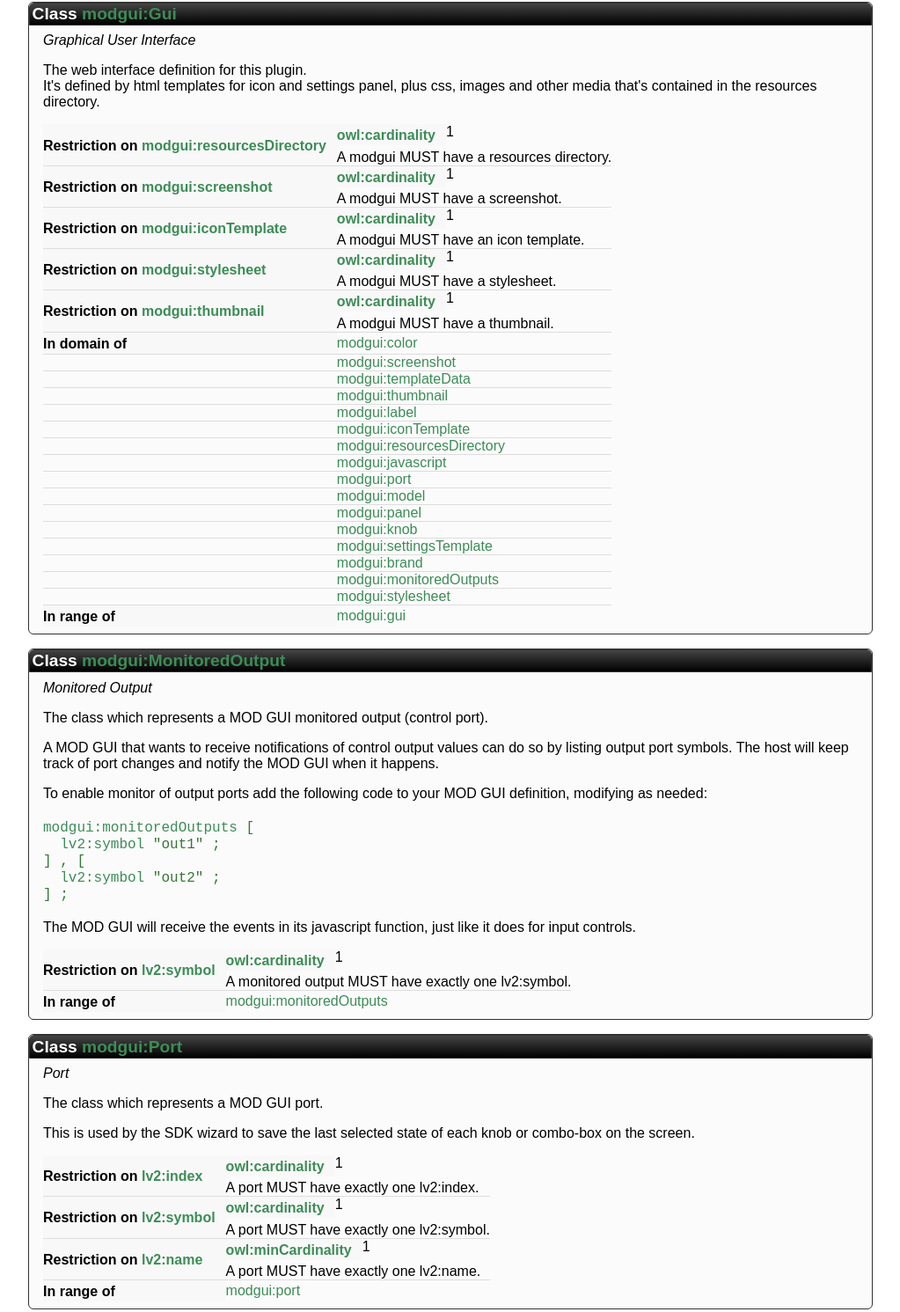
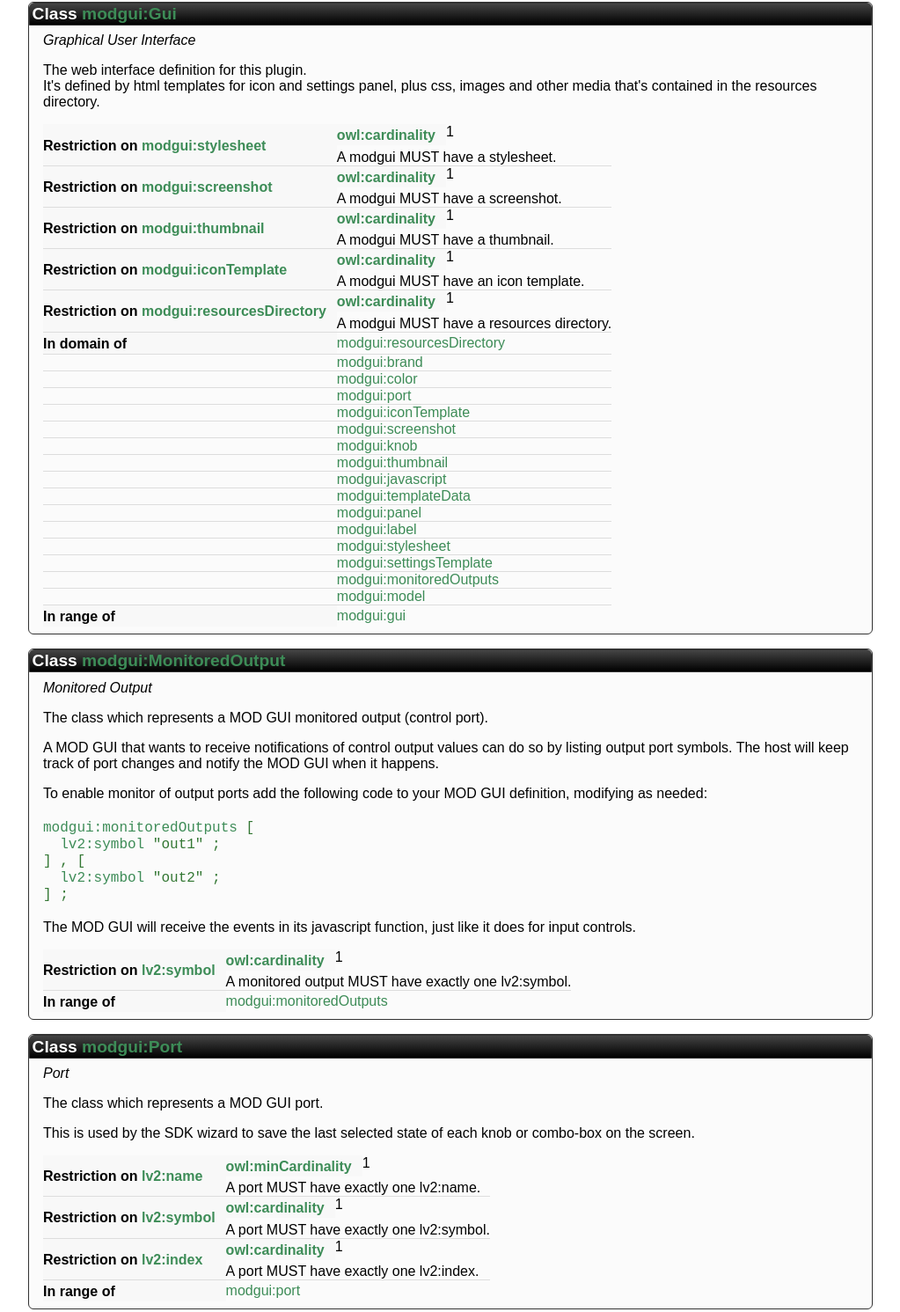
Before and after one commit to mod-audio/mod-sdk, a plain HTML site: page modgui/index.html in a window 1280 px wide. Shown: the part 1058-2549 px from the top of the page at 88% size, without its empty margins (128-1151 px from the left). Drawn offline with Linux system fonts and the light colour scheme.

```diff
--- a/modgui/index.html
+++ b/modgui/index.html
@@ -30,7 +30,7 @@
             <tr><th>Version</th><td>@REVISION@</td></tr>-->
         <!--<tr><th>Prefixes</th><td><span><a href="http://ontologi.es/doap-changeset#">dcs</a> <a href="http://usefulinc.com/ns/doap#">doap</a> <a href="http://xmlns.com/foaf/0.1/">foaf</a> <a href="http://lv2plug.in/ns/lv2core#">lv2</a> <a href="http://moddevices.com/ns/modgui#">modgui</a> <a href="http://www.w3.org/2002/07/owl#">owl</a> <a href="http://lv2plug.in/ns/ext/port-props#">pprops</a> <a href="http://www.w3.org/1999/02/22-rdf-syntax-ns#">rdf</a> <a href="http://www.w3.org/2000/01/rdf-schema#">rdfs</a> <a href="http://lv2plug.in/ns/extensions/units#">units</a> <a href="http://www.w3.org/2001/XMLSchema#">xsd</a> </span></td></tr>-->
         <tr><th>Version</th><td>2.0</td></tr>
-        <tr><th>Date</th><td>2017-02-02</td></tr>
+        <tr><th>Date</th><td>2017-06-20</td></tr>
         <tr><th>Discuss</th><td><a href="mailto:None">None</a> <a href="None">(subscribe)</a></td></tr>
         <tr><th class="metahead">Developers</th><td><span class="author" property="doap:developer">Luis Fagundes</span>, <span class="author" property="doap:developer">Filipe Coelho</span></td></tr><tr><th class="metahead">Maintainer</th><td><span class="author" property="doap:maintainer">Filipe Coelho</span></td></tr>
       </table>
@@ -114,42 +114,42 @@ The web interface definition for this plugin.<br/>
 It's defined by html templates for icon and settings panel, plus css, images and other media that's contained in the resources directory.
 </p>
 </div></div>
-<table class="terminfo"><tr><th>Restriction on <a href="#resourcesDirectory" >modgui:resourcesDirectory</a></th><td><table class="restriction"><tr><th><a href="http://www.w3.org/2002/07/owl#cardinality" >owl:cardinality</a></th>
+<table class="terminfo"><tr><th>Restriction on <a href="#stylesheet" >modgui:stylesheet</a></th><td><table class="restriction"><tr><th><a href="http://www.w3.org/2002/07/owl#cardinality" >owl:cardinality</a></th>
 <td>1</td></tr>
 </table>
-<span>A modgui MUST have a resources directory.</span>
+<span>A modgui MUST have a stylesheet.</span>
 </td></tr><tr><th>Restriction on <a href="#screenshot" >modgui:screenshot</a></th><td><table class="restriction"><tr><th><a href="http://www.w3.org/2002/07/owl#cardinality" >owl:cardinality</a></th>
 <td>1</td></tr>
 </table>
 <span>A modgui MUST have a screenshot.</span>
+</td></tr><tr><th>Restriction on <a href="#thumbnail" >modgui:thumbnail</a></th><td><table class="restriction"><tr><th><a href="http://www.w3.org/2002/07/owl#cardinality" >owl:cardinality</a></th>
+<td>1</td></tr>
+</table>
+<span>A modgui MUST have a thumbnail.</span>
 </td></tr><tr><th>Restriction on <a href="#iconTemplate" >modgui:iconTemplate</a></th><td><table class="restriction"><tr><th><a href="http://www.w3.org/2002/07/owl#cardinality" >owl:cardinality</a></th>
 <td>1</td></tr>
 </table>
 <span>A modgui MUST have an icon template.</span>
-</td></tr><tr><th>Restriction on <a href="#stylesheet" >modgui:stylesheet</a></th><td><table class="restriction"><tr><th><a href="http://www.w3.org/2002/07/owl#cardinality" >owl:cardinality</a></th>
+</td></tr><tr><th>Restriction on <a href="#resourcesDirectory" >modgui:resourcesDirectory</a></th><td><table class="restriction"><tr><th><a href="http://www.w3.org/2002/07/owl#cardinality" >owl:cardinality</a></th>
 <td>1</td></tr>
 </table>
-<span>A modgui MUST have a stylesheet.</span>
-</td></tr><tr><th>Restriction on <a href="#thumbnail" >modgui:thumbnail</a></th><td><table class="restriction"><tr><th><a href="http://www.w3.org/2002/07/owl#cardinality" >owl:cardinality</a></th>
-<td>1</td></tr>
-</table>
-<span>A modgui MUST have a thumbnail.</span>
-</td></tr><tr><th>In domain of</th><td><a href="#color" >modgui:color</a></td></tr>
+<span>A modgui MUST have a resources directory.</span>
+</td></tr><tr><th>In domain of</th><td><a href="#resourcesDirectory" >modgui:resourcesDirectory</a></td></tr>
+<tr><td></td><td><a href="#brand" >modgui:brand</a></td></tr>
+<tr><td></td><td><a href="#color" >modgui:color</a></td></tr>
+<tr><td></td><td><a href="#port" >modgui:port</a></td></tr>
+<tr><td></td><td><a href="#iconTemplate" >modgui:iconTemplate</a></td></tr>
 <tr><td></td><td><a href="#screenshot" >modgui:screenshot</a></td></tr>
+<tr><td></td><td><a href="#knob" >modgui:knob</a></td></tr>
+<tr><td></td><td><a href="#thumbnail" >modgui:thumbnail</a></td></tr>
+<tr><td></td><td><a href="#javascript" >modgui:javascript</a></td></tr>
 <tr><td></td><td><a href="#templateData" >modgui:templateData</a></td></tr>
-<tr><td></td><td><a href="#thumbnail" >modgui:thumbnail</a></td></tr>
+<tr><td></td><td><a href="#panel" >modgui:panel</a></td></tr>
 <tr><td></td><td><a href="#label" >modgui:label</a></td></tr>
-<tr><td></td><td><a href="#iconTemplate" >modgui:iconTemplate</a></td></tr>
-<tr><td></td><td><a href="#resourcesDirectory" >modgui:resourcesDirectory</a></td></tr>
-<tr><td></td><td><a href="#javascript" >modgui:javascript</a></td></tr>
-<tr><td></td><td><a href="#port" >modgui:port</a></td></tr>
+<tr><td></td><td><a href="#stylesheet" >modgui:stylesheet</a></td></tr>
+<tr><td></td><td><a href="#settingsTemplate" >modgui:settingsTemplate</a></td></tr>
+<tr><td></td><td><a href="#monitoredOutputs" >modgui:monitoredOutputs</a></td></tr>
 <tr><td></td><td><a href="#model" >modgui:model</a></td></tr>
-<tr><td></td><td><a href="#panel" >modgui:panel</a></td></tr>
-<tr><td></td><td><a href="#knob" >modgui:knob</a></td></tr>
-<tr><td></td><td><a href="#settingsTemplate" >modgui:settingsTemplate</a></td></tr>
-<tr><td></td><td><a href="#brand" >modgui:brand</a></td></tr>
-<tr><td></td><td><a href="#monitoredOutputs" >modgui:monitoredOutputs</a></td></tr>
-<tr><td></td><td><a href="#stylesheet" >modgui:stylesheet</a></td></tr>
 <tr><th>In range of</th><td><a href="#gui" >modgui:gui</a></td></tr>
 </table>
 </div>
@@ -194,18 +194,18 @@ The MOD GUI will receive the events in its javascript function, just like it doe
 This is used by the SDK wizard to save the last selected state of each knob or combo-box on the screen.
 </p>
 </div></div>
-<table class="terminfo"><tr><th>Restriction on <a href="http://lv2plug.in/ns/lv2core#index" >lv2:index</a></th><td><table class="restriction"><tr><th><a href="http://www.w3.org/2002/07/owl#cardinality" >owl:cardinality</a></th>
+<table class="terminfo"><tr><th>Restriction on <a href="http://lv2plug.in/ns/lv2core#name" >lv2:name</a></th><td><table class="restriction"><tr><th><a href="http://www.w3.org/2002/07/owl#minCardinality" >owl:minCardinality</a></th>
 <td>1</td></tr>
 </table>
-<span>A port MUST have exactly one lv2:index.</span>
+<span>A port MUST have exactly one lv2:name.</span>
 </td></tr><tr><th>Restriction on <a href="http://lv2plug.in/ns/lv2core#symbol" >lv2:symbol</a></th><td><table class="restriction"><tr><th><a href="http://www.w3.org/2002/07/owl#cardinality" >owl:cardinality</a></th>
 <td>1</td></tr>
 </table>
 <span>A port MUST have exactly one lv2:symbol.</span>
-</td></tr><tr><th>Restriction on <a href="http://lv2plug.in/ns/lv2core#name" >lv2:name</a></th><td><table class="restriction"><tr><th><a href="http://www.w3.org/2002/07/owl#minCardinality" >owl:minCardinality</a></th>
+</td></tr><tr><th>Restriction on <a href="http://lv2plug.in/ns/lv2core#index" >lv2:index</a></th><td><table class="restriction"><tr><th><a href="http://www.w3.org/2002/07/owl#cardinality" >owl:cardinality</a></th>
 <td>1</td></tr>
 </table>
-<span>A port MUST have exactly one lv2:name.</span>
+<span>A port MUST have exactly one lv2:index.</span>
 </td></tr><tr><th>In range of</th><td><a href="#port" >modgui:port</a></td></tr>
 </table>
 </div>
```
Also changed, not shown: mod/index.html (+11 -2 lines), 1 other file.
